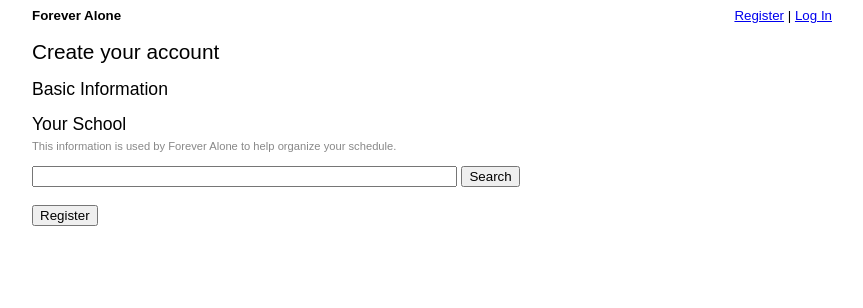
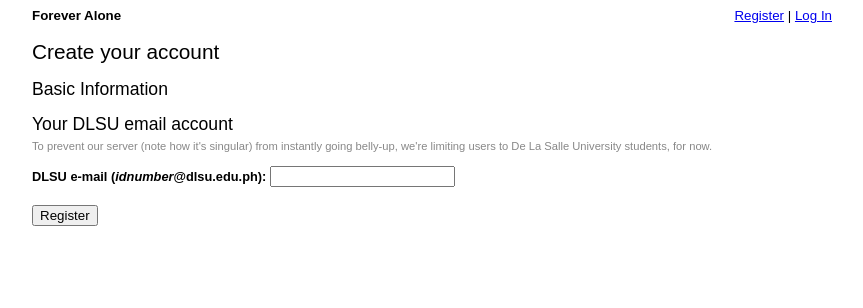
Before and after one commit to pcalulo/lugsched, a Django app: template templates/auth/register.html in a window 1280 px wide. Shown: the top 308 px of the page, without its empty margins (208-1071 px from the left). Run offline with Django 3.2, Linux system fonts and the light colour scheme; the template is opened without the code that fills it, so the values that code supplies are empty; some libraries are stand-ins or nearby versions.

Commit message:
Added DLSU email input box to registration form
 - We'll be limiting our userbase to DLSU students at launch, to give us
   a chance to sanity-check our setup in a live environment

```diff
--- a/static/css/register.css
+++ b/static/css/register.css
@@ -25,3 +25,7 @@ label {
     /* This is what Chrome gives me for h2, so... */
     margin-bottom: 0.83em;
 }
+
+#university-search-results {
+    padding-top: 1em;
+}
--- a/templates/auth/register.html
+++ b/templates/auth/register.html
@@ -9,6 +9,7 @@
     <script src="{{ STATIC_URL }}scripts/libs/jquery.js" type="text/javascript"></script>
     <script src="{{ STATIC_URL }}scripts/linkedlist.js" type="text/javascript"></script>
     <script src="{{ STATIC_URL }}scripts/clicklist.js" type="text/javascript"></script>
+    {# <script src="{{ STATIC_URL }}scripts/auth/register.js" type="text/javascript"></script> #}
 {% endblock %}
 
 {% block subpage_title %}
@@ -23,17 +24,21 @@ Create your account - Forever Alone
         <h2>Basic Information</h2>
         {{ form.as_p }}
 
-        <h2 class="no-bottom-margin">Your School</h2>
+        <h2 class="no-bottom-margin">Your DLSU email account</h2>
         <span class="helptext extra-bottom-padding">
-            This information is used by Forever Alone to help organize your schedule.
+            To prevent our server (note how it's singular) from instantly going belly-up, we're
+            limiting users to De La Salle University students, for now.
         </span>
 
+        <label for="dlsu-email">DLSU e-mail (<i>idnumber</i>@dlsu.edu.ph): </label>
+        <input type="text" size="20" id="dlsu-email"></input>
+        {% comment %}
         <input type="text" size="50"></input>
         <input type="button" value="Search"></input>
+        <div id="university-search-results"></div>
+        {% endcomment %}
 
         <br class="spacer"></br>
-
-
 
         <input type="submit" value="Register" />
     </form>
```
